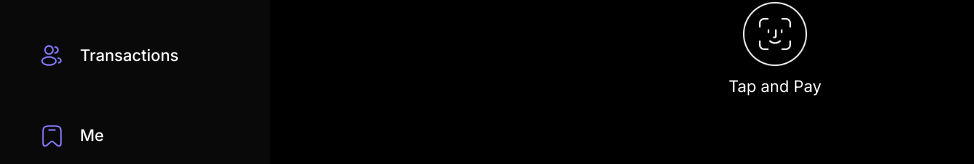
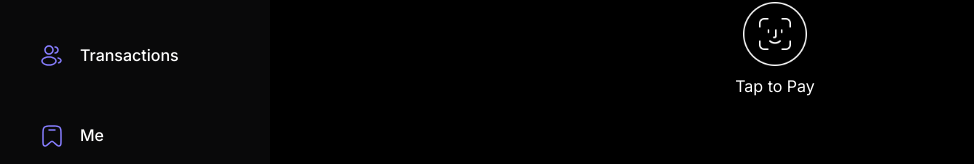
Before and after one commit to payflyltd/NFC_Payfly, a React (Vite) app: page / in a window 1280 px wide. Shown: the part 366-530 px from the top of the page, without its empty margins (0-974 px from the left). Built offline with nearby package versions, Linux system fonts and the light colour scheme; no server answers.

Commit message:
Update Home.tsx

```diff
--- a/src/_root/pages/Home.tsx
+++ b/src/_root/pages/Home.tsx
@@ -33,7 +33,7 @@ const Home = () => {
 
       <div className="flex flex-col items-center gap-2">
         <img src="/assets/images/faceid.png" alt="" className="h-16 w-16 mt-8 mx-auto" />
-        <p>Tap and Pay</p>
+        <p>Tap to Pay</p>
       </div>
     </div>
   )
```
